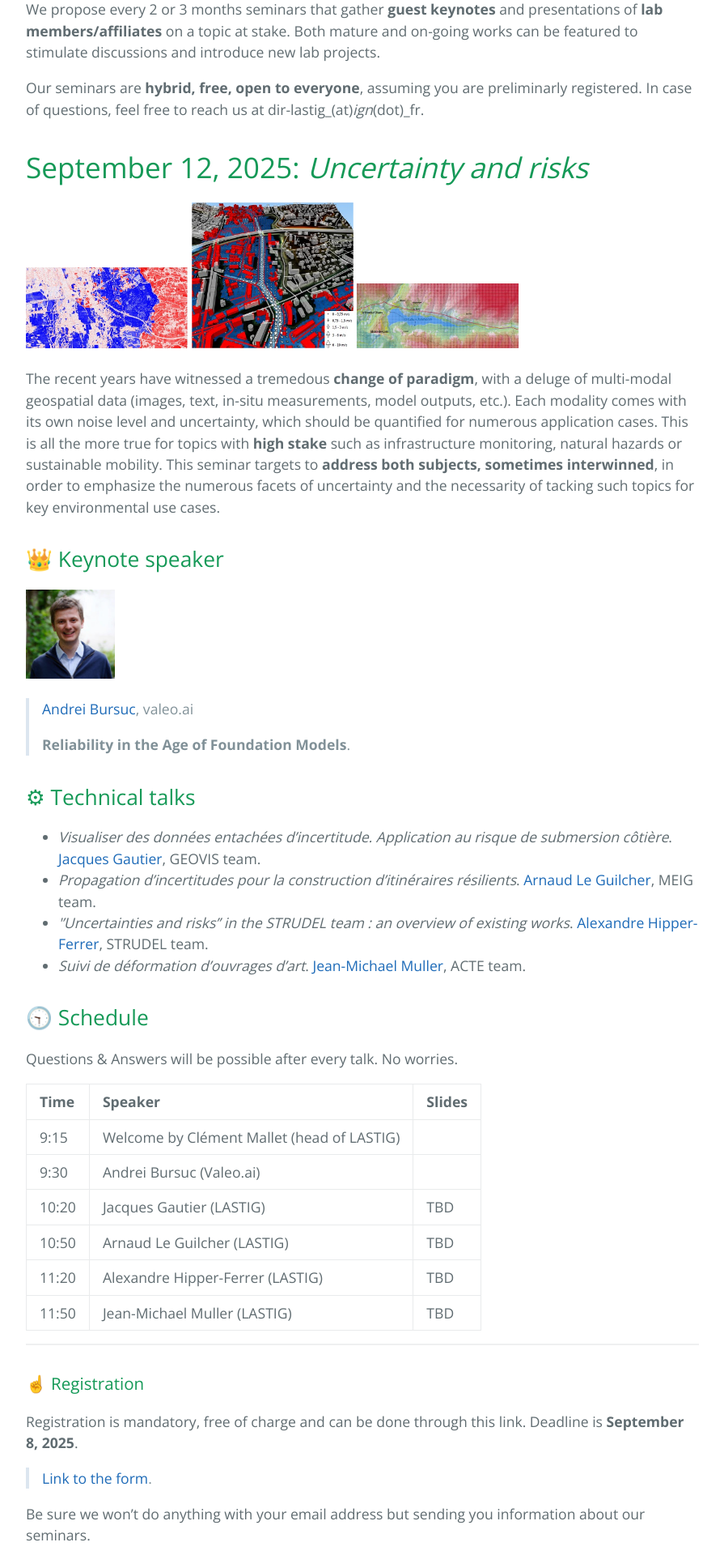
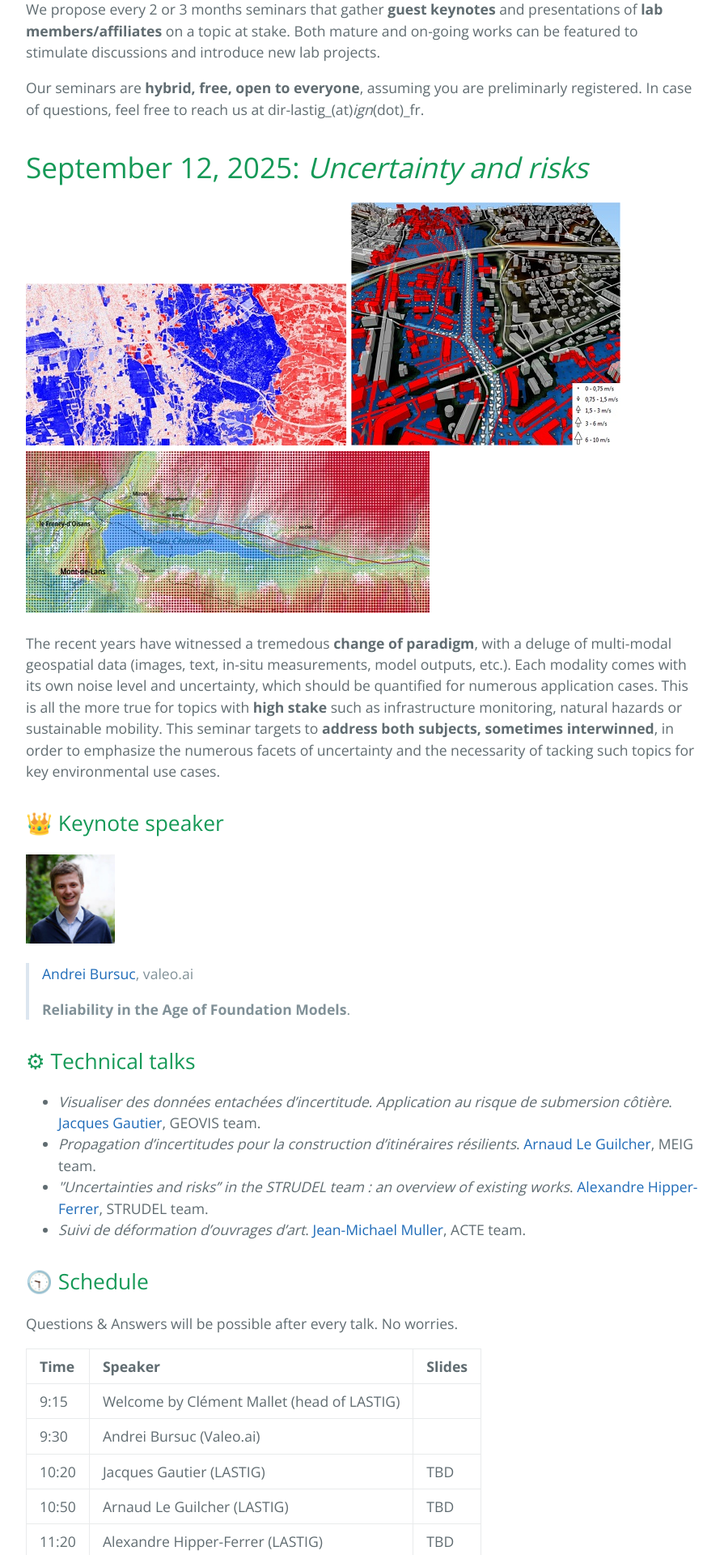
Before and after one commit to umrlastig/seminars, a Jekyll site: the page built from index.md, in a window 1280 px wide. Shown: the part 513-2433 px from the top of the page at 81% size, without its empty margins (192-1087 px from the left). Built offline with Jekyll 4.4.1, drawn with Linux system fonts in a browser that asks for light colours.

Commit message:
Update index.md

```diff
--- a/index.md
+++ b/index.md
@@ -11,9 +11,7 @@ Our seminars are **hybrid, free, open to everyone**, assuming you are preliminar
 <a id="news"></a>
 # September 12, 2025: _Uncertainty and risks_
 
-<img src="documents/adrien.jpg" width="200" />
-<img src="documents/octave.jpg" width="200" />
-<img src="documents/mattia.jpg" width="200" />
+![Alt text](documents/adrien.jpg) ![Alt text](documents/octave.jpg) ![Alt text](documents/mattia.jpg)
 
 The recent years have witnessed a tremedous **change of paradigm**, with a deluge of multi-modal geospatial data (images, text, in-situ measurements, model outputs, etc.). Each modality comes with its own noise level and uncertainty, which should be quantified for numerous application cases.
 This is all the more true for topics with **high stake** such as infrastructure monitoring, natural hazards or sustainable mobility.
```
